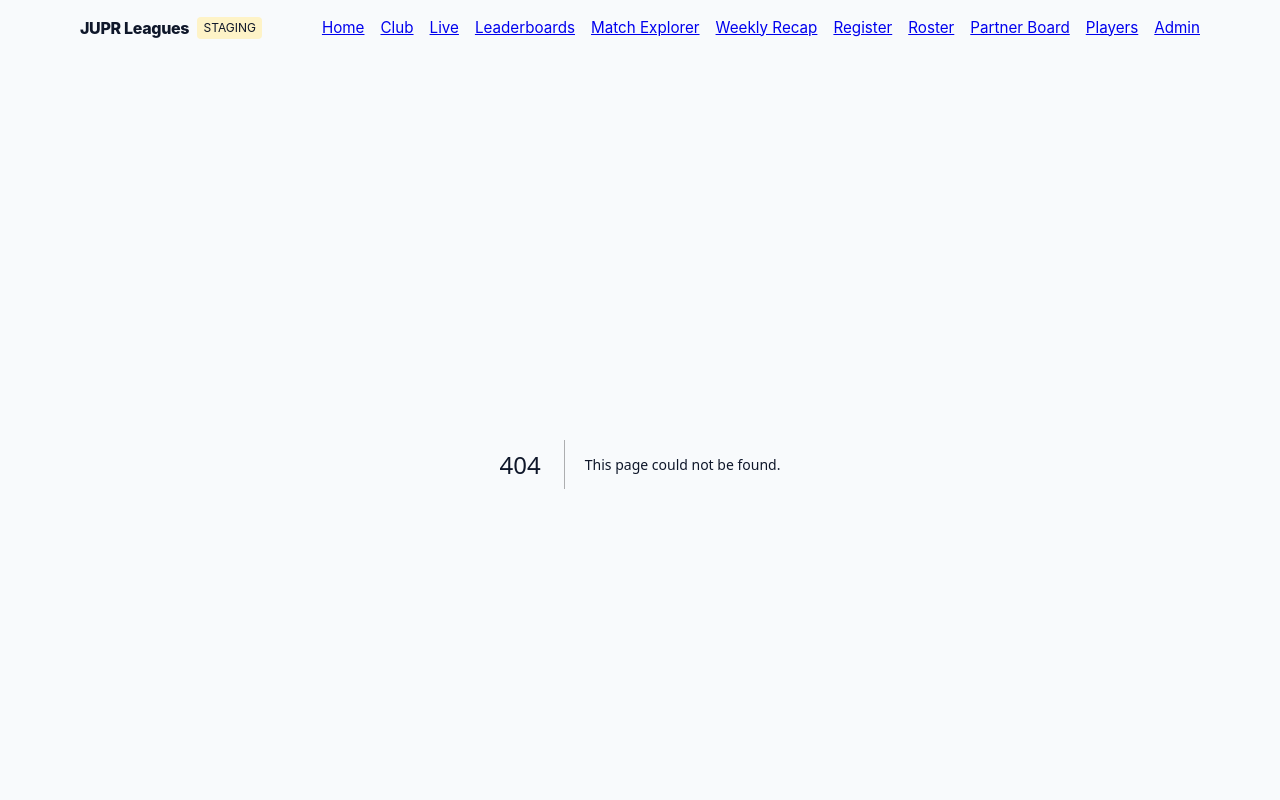
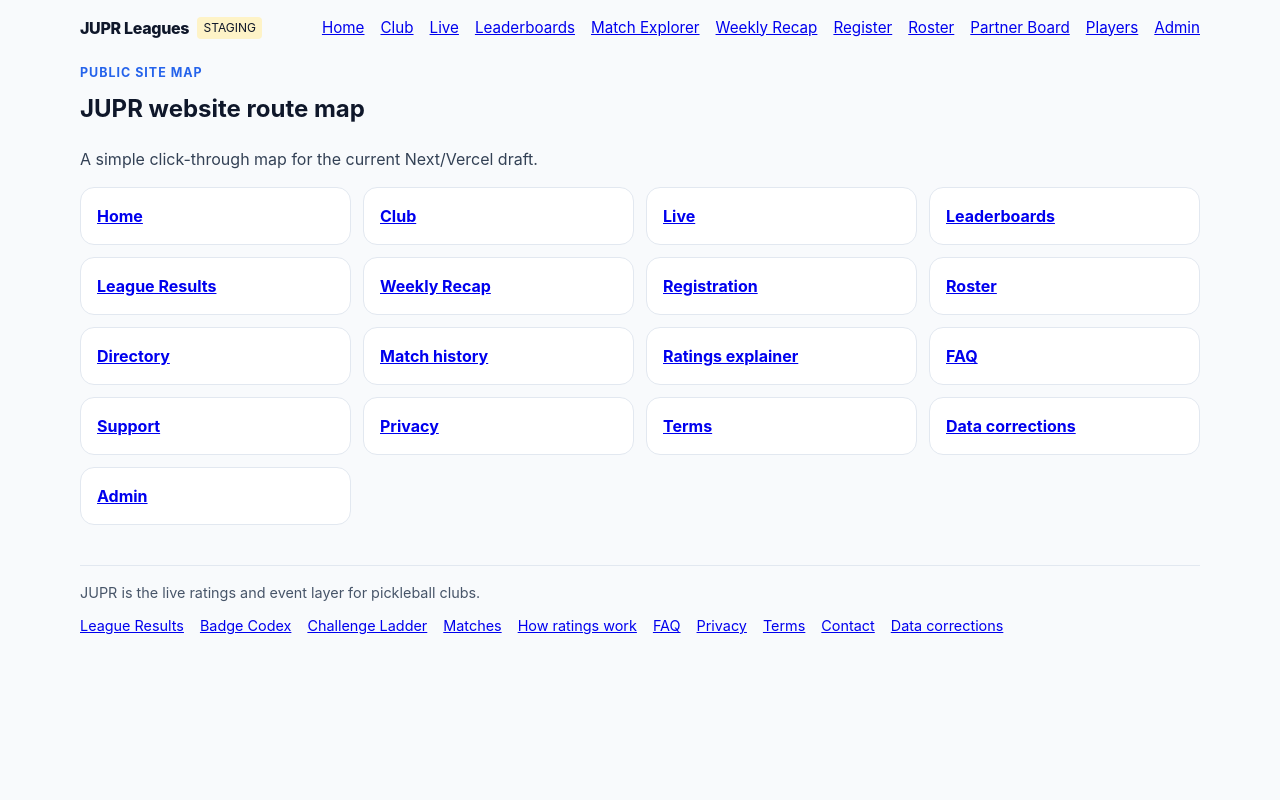
Before and after one commit to pickleballattrespalapas/JUPR, a Next.js app in the folder apps/web/: page /site-map in a window 1280 px wide. Before the commit this address had no page. Shown: the top 800 px of the page. Built offline with nearby package versions, Linux system fonts and the light colour scheme.

Commit message:
add clean public site map route

```diff
--- /dev/null
+++ b/apps/web/app/site-map/page.tsx
@@ -0,0 +1,49 @@
+import Link from "next/link";
+
+const cardStyle = {
+  border: "1px solid #e2e8f0",
+  borderRadius: "14px",
+  padding: "1rem",
+  background: "white"
+};
+
+const routes = [
+  ["Home", "/"],
+  ["Club", "/clubs/tres-palapas"],
+  ["Live", "/clubs/tres-palapas/live"],
+  ["Leaderboards", "/clubs/tres-palapas/leaderboards"],
+  ["League Results", "/clubs/tres-palapas/league-results"],
+  ["Weekly Recap", "/clubs/tres-palapas/weekly-recap"],
+  ["Registration", "/clubs/tres-palapas/tournament-registration"],
+  ["Roster", "/clubs/tres-palapas/tournament-roster"],
+  ["Directory", "/clubs/tres-palapas/players"],
+  ["Match history", "/clubs/tres-palapas/matches"],
+  ["Ratings explainer", "/how-ratings-work"],
+  ["FAQ", "/faq"],
+  ["Support", "/support"],
+  ["Privacy", "/privacy"],
+  ["Terms", "/terms"],
+  ["Data corrections", "/data-corrections"],
+  ["Admin", "/admin"]
+];
+
+export default function SiteMapPage() {
+  return (
+    <section>
+      <p style={{ margin: "0 0 0.5rem", color: "#2563eb", fontWeight: 700, textTransform: "uppercase", letterSpacing: "0.08em", fontSize: "0.78rem" }}>
+        Public site map
+      </p>
+      <h1 style={{ marginTop: 0 }}>JUPR website route map</h1>
+      <p style={{ color: "#334155", maxWidth: "780px" }}>
+        A simple click-through map for the current Next/Vercel draft.
+      </p>
+      <div style={{ display: "grid", gridTemplateColumns: "repeat(auto-fit, minmax(220px, 1fr))", gap: "0.75rem" }}>
+        {routes.map(([label, href]) => (
+          <article key={href} style={cardStyle}>
+            <strong><Link href={href}>{label}</Link></strong>
+          </article>
+        ))}
+      </div>
+    </section>
+  );
+}
```
